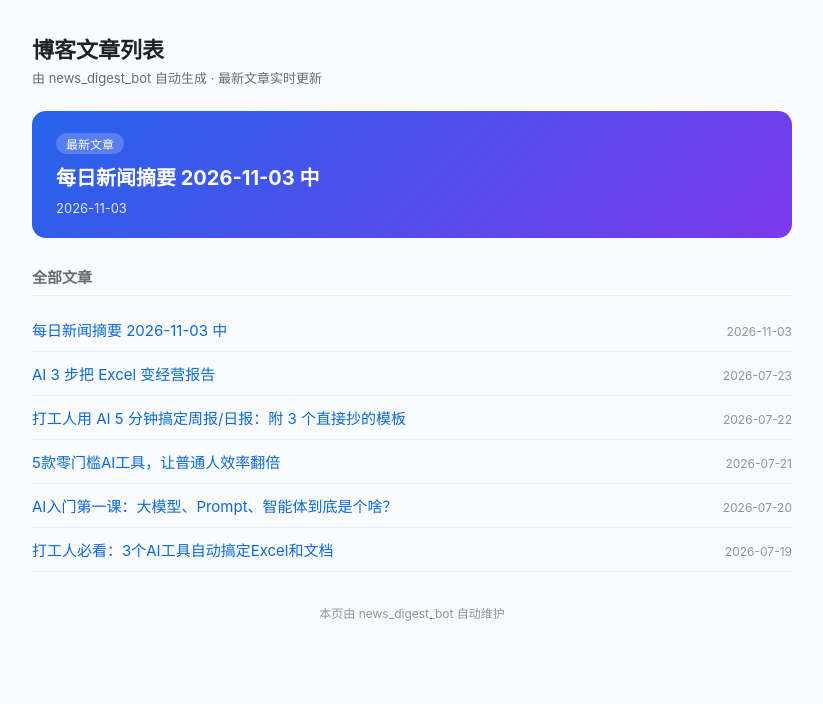
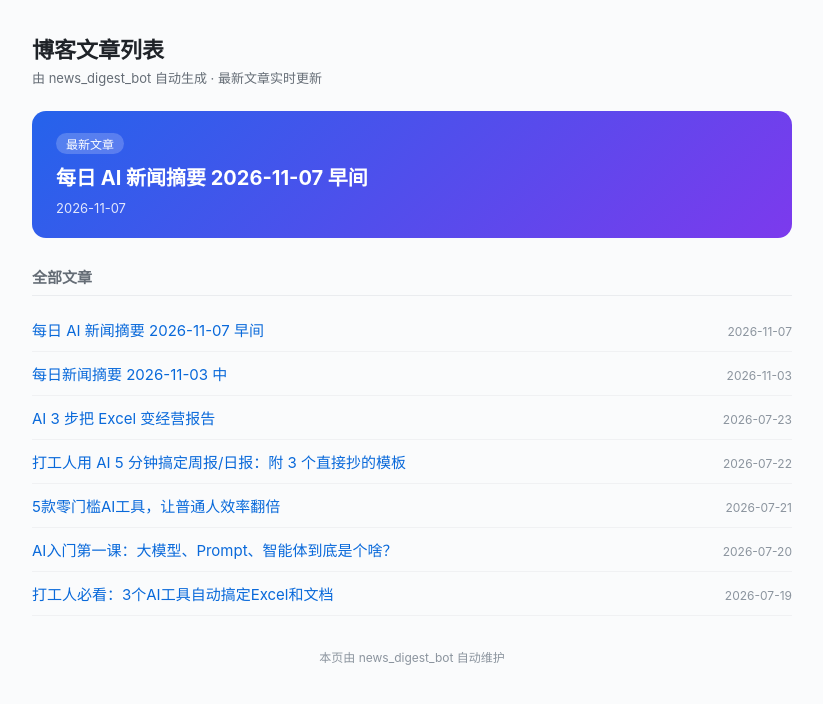
Before and after one commit to xiaoxiaoxiacom/xiaoxiaoxiacom.github.io, a Jekyll site: the page index.html, which Jekyll copies as it is, in a window 1280 px wide. Shown: the top 704 px of the page, without its empty margins (228-1051 px from the left). Built offline with Jekyll 4.4.1, drawn with Linux system fonts in a browser that asks for light colours.

Commit message:
auto: update index.html

```diff
--- a/index.html
+++ b/index.html
@@ -28,11 +28,12 @@
 
     <section class="hero">
       <div class="tag">最新文章</div>
-      <a class="hero-link" href="https://ai.miki.vip/2026/11/03/ai-news-2026-11-03-noon/">每日新闻摘要 2026-11-03 中</a>
-      <div class="hero-date">2026-11-03</div>
+      <a class="hero-link" href="https://ai.miki.vip/2026/11/07/ai-news-2026-11-07-morning/">每日 AI 新闻摘要 2026-11-07 早间</a>
+      <div class="hero-date">2026-11-07</div>
     </section>
   <h2>全部文章</h2>
   <ul>
+      <li><a href="https://ai.miki.vip/2026/11/07/ai-news-2026-11-07-morning/">每日 AI 新闻摘要 2026-11-07 早间</a><span class="date">2026-11-07</span></li>
       <li><a href="https://ai.miki.vip/2026/11/03/ai-news-2026-11-03-noon/">每日新闻摘要 2026-11-03 中</a><span class="date">2026-11-03</span></li>
       <li><a href="https://ai.miki.vip/2026/07/23/ai-excel-to-report/">AI 3 步把 Excel 变经营报告</a><span class="date">2026-07-23</span></li>
       <li><a href="https://ai.miki.vip/2026/07/22/ai-weekly-report-templates/">打工人用 AI 5 分钟搞定周报/日报：附 3 个直接抄的模板</a><span class="date">2026-07-22</span></li>
```
